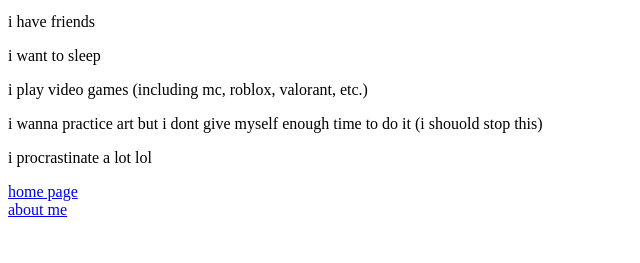
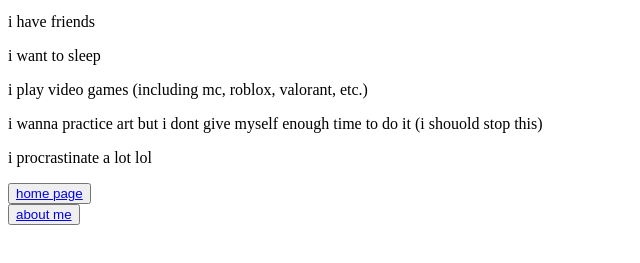
Before and after one commit to Enrico-Tabilin/website, a plain HTML site: page about-me.html in a window 1280 px wide. Shown: the part 101-364 px from the top of the page, without its empty margins (0-640 px from the left). Drawn offline with Linux system fonts and the light colour scheme.

Commit message:
button test

```diff
--- a/about-me.html
+++ b/about-me.html
@@ -12,5 +12,5 @@
         <p>i wanna practice art but i dont give myself enough time to do it (i shouold stop this)</p>
         <p>i procrastinate a lot lol</p>
     </body>
-    <footer><a href="./index.html">home page</a><br><a href="./about-me.html">about me</a></footer>
+    <footer><button><a href="./index.html">home page</a></button><br><button><a href="./about-me.html">about me</a></button></footer>
 </html>
```
